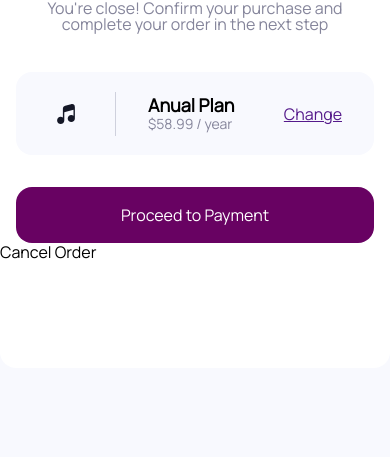
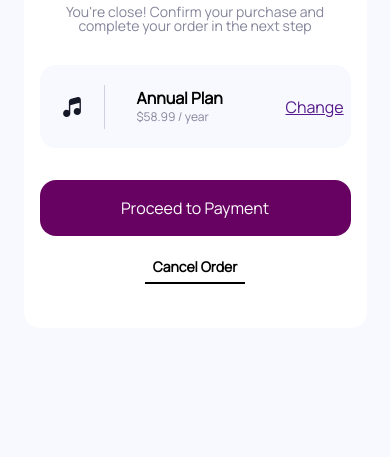
Before and after one commit to eriksleziona/invoacademy_Card_project, a website built with Vite: page index.html in a window 390 px wide. Shown: the part 387-844 px from the top of the page. Built offline with nearby package versions, Linux system fonts and the light colour scheme.

Commit message:
Adding Media Queries for tablet, mobile

```diff
--- a/index.html
+++ b/index.html
@@ -27,7 +27,7 @@
             <img src="public/images/music.svg" alt="music note">
           </div>
           <div class="card-container__summary__product__text">
-            <h2 class="heading-2">Anual Plan</h2>
+            <h2 class="heading-2">Annual Plan</h2>
             <span class="text-2">$58.99 / year</span>
           </div>
           <div class="card-container__summary__product__btn">
--- a/src/pages/home-page/styles/home-page.scss
+++ b/src/pages/home-page/styles/home-page.scss
@@ -4,11 +4,16 @@
 
 @import '../../../global-styles/style.scss';
 
+body {
+    background-color: var(--background-color);
+}
+
 
 #home-page {
     height: 100vh;
     width: 100%;
-    background-color: var(--background-color);
+    max-width: 1440px;
+    margin: 0 auto;
     display: flex;
     align-items: center;
 
@@ -19,9 +24,14 @@
     &-1{
         margin: 0;
         font-size: 32px;
-        font-weight: 700;
+        font-weight: bold;
         line-height: 32px;
         letter-spacing: 0%;
+
+        @media (max-width: 960px){
+            font-size: 24px;
+            line-height: 24px;
+        }
     }
 
     &-2 {
@@ -30,6 +40,11 @@
         line-height: 18px;
         font-weight: 700;
         letter-spacing: 0;
+
+        @media (max-width: 960px) {
+            font-size: 16px;
+            line-height: 16px;
+        }
     }
 
 }
@@ -39,9 +54,14 @@
     &-1 {
         margin: 16px 0 0 0;
         font-size: 16px;
-        line-height: 16px;
+        line-height: 160%;
         letter-spacing: -1%;
         color:  var(--body-color);
+
+        @media (max-width: 906px) {
+            font-size: 14px;
+            line-height: 14px;
+        }
     }
 
     &-2 {
@@ -49,10 +69,16 @@
         line-height: 14px;
         letter-spacing: -1%;
         color:  var(--body-color);
+
+        @media (max-width: 960px) {
+            font-size: 12px;
+            line-height: 12px;
+        }
     }
 
 
 }
+
 
 
 .card-container {
@@ -61,11 +87,26 @@
     height: 665px;
     margin: auto auto;
     border-radius: var(--border-radius-card) ;
+
+    @media (max-width: 960px) {
+        width: 343px;
+        height:586px;
+    }
+
+    @media (max-width: 360px){
+        margin: 0 16px;
+    }
+
     &__image {
         img{
         width: 100%;
-        height: auto;
+        height: 232px;
         border-radius: var(--border-radius-card) var(--border-radius-card) 0 0;
+
+        @media (max-width: 960px) {
+            height: 188px;
+            object-fit: cover;
+        }
         }
 
     }
@@ -75,9 +116,18 @@
         display: flex;
         flex-direction: column;
         gap: 40px;
+
+        @media (max-width: 960px) {
+            gap: 32px;
+        }
+
         & &__title {
             text-align: center;
-            margin:  0 39.5px;
+            margin:  0 55.5px;
+
+            @media (max-width: 960px) {
+                margin: 0 16px;
+            }
         }
 
 
@@ -85,12 +135,17 @@
             display: grid;
             grid-template-columns: 100px auto 100px;
            // display: flex;
-           height: 83px;
+            height: 83px;
             background-color: var(--background-color);
             border-radius: var(--border-radius-card);
             margin: 0 16px;
-            flex-direction: row;
             align-items: center;
+
+            @media (max-width: 960px) {
+                grid-template-columns: 65px auto 65px;
+            }
+
+
 
             &__image {
 
@@ -113,6 +168,10 @@
             &__btn {
                 text-align: right;
                 margin-right: 32px;
+
+                @media (max-width: 960px) {
+                    margin-right: 24px;
+                }
             }
         }
     }
@@ -128,10 +187,35 @@
         height: 56px;
         width: auto;
 
+        @media (max-width: 960px) {
+            font-size: 16px;
+            line-height: 160%;
+            letter-spacing: -1%;
+        }
+
      }
 
      &__btn:hover {
         background-color: var(--primary-color-hover);
 
      }
+
+     & &__cancel {
+        margin: 0 auto;
+        width: 100px;
+        height: 26px;
+        margin-top: 20px;
+        margin-bottom: 24px;
+        font-size: 1rem;
+        font-weight: 700;
+        line-height: 160%;
+        text-align: center;
+        letter-spacing: -0.1%;
+        border-bottom: 2px solid #000;
+
+        @media (max-width: 960px) {
+            font-size: 14px;
+        }
+
+     }
 }
```
Also changed, not shown: public/images/AdobeStock_331830515 1.jpg.
